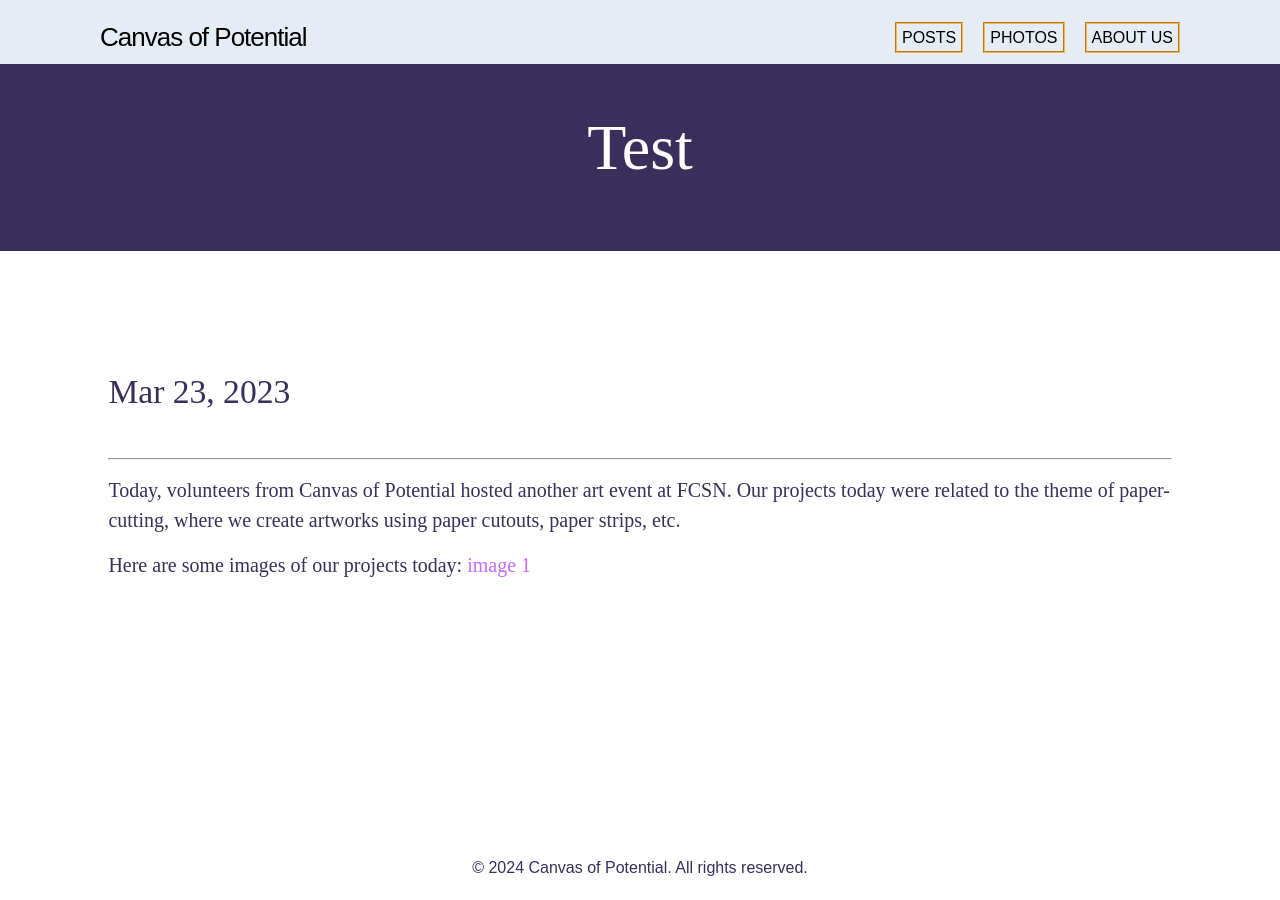
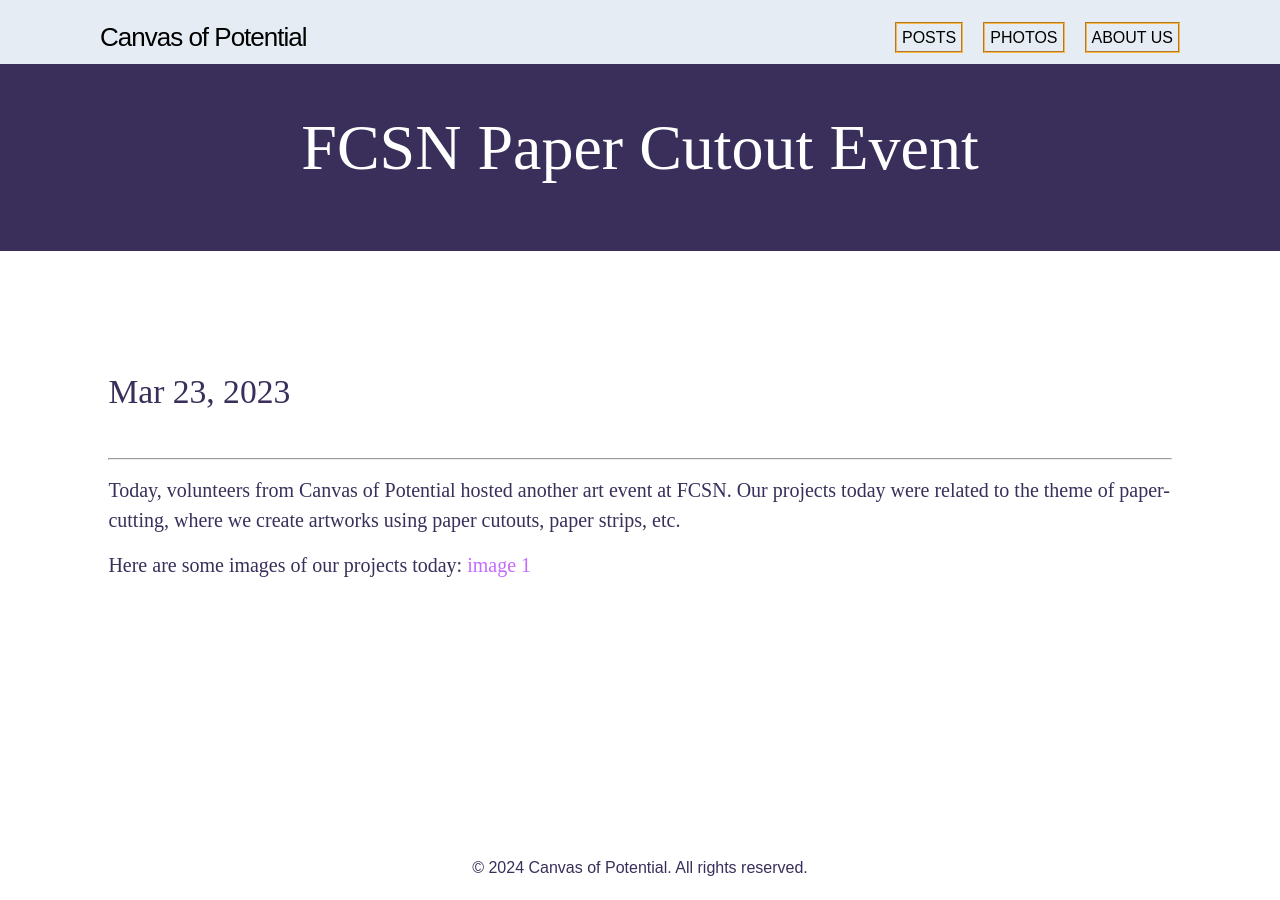
Before and after one commit to canvasofpotential/canvasofpotential.github.io, a Jekyll site: the page built from docs/_posts/2024-03-20-test.md, in a window 1280 px wide. Built offline with Jekyll 4.4.1, drawn with Linux system fonts in a browser that asks for light colours; some web fonts are replaced; comment, search, counter and statistics services are not loaded.

Commit message:
Fixed Path

```diff
--- a/docs/_posts/2024-03-20-test.md
+++ b/docs/_posts/2024-03-20-test.md
@@ -1,6 +1,6 @@
 ---
 layout: post
-title:  "Test"
+title:  "FCSN Paper Cutout Event"
 date:   2023-03-23 22:50:00 -0700
 categories: jekyll update
 ---
@@ -9,4 +9,4 @@
 paper cutouts, paper strips, etc.
 
 Here are some images of our projects today:
-[image 1](/assets/images/gallery/thumbnails/2023-07-10-sunflower-1.jpg)
+[image 1](../assets/images/gallery/thumbnails/2023-07-10-sunflower-1.jpg)
```
